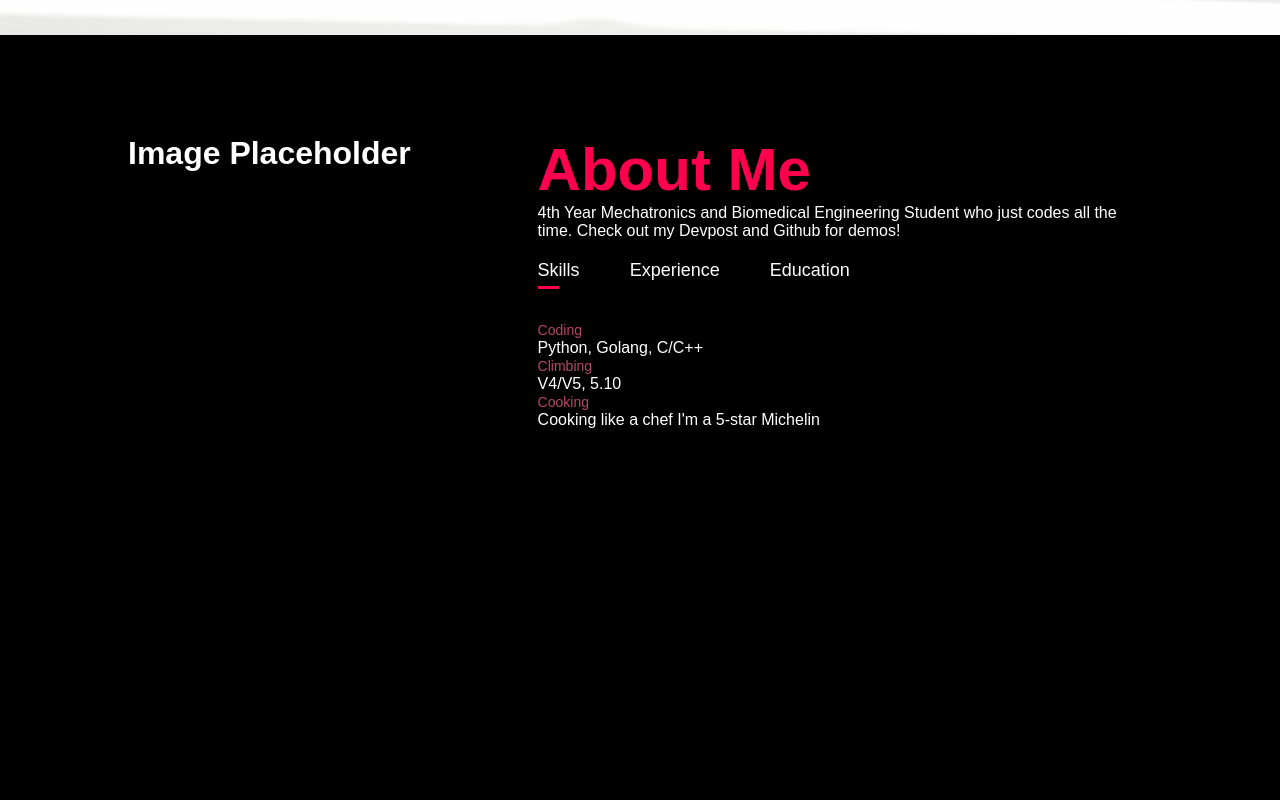
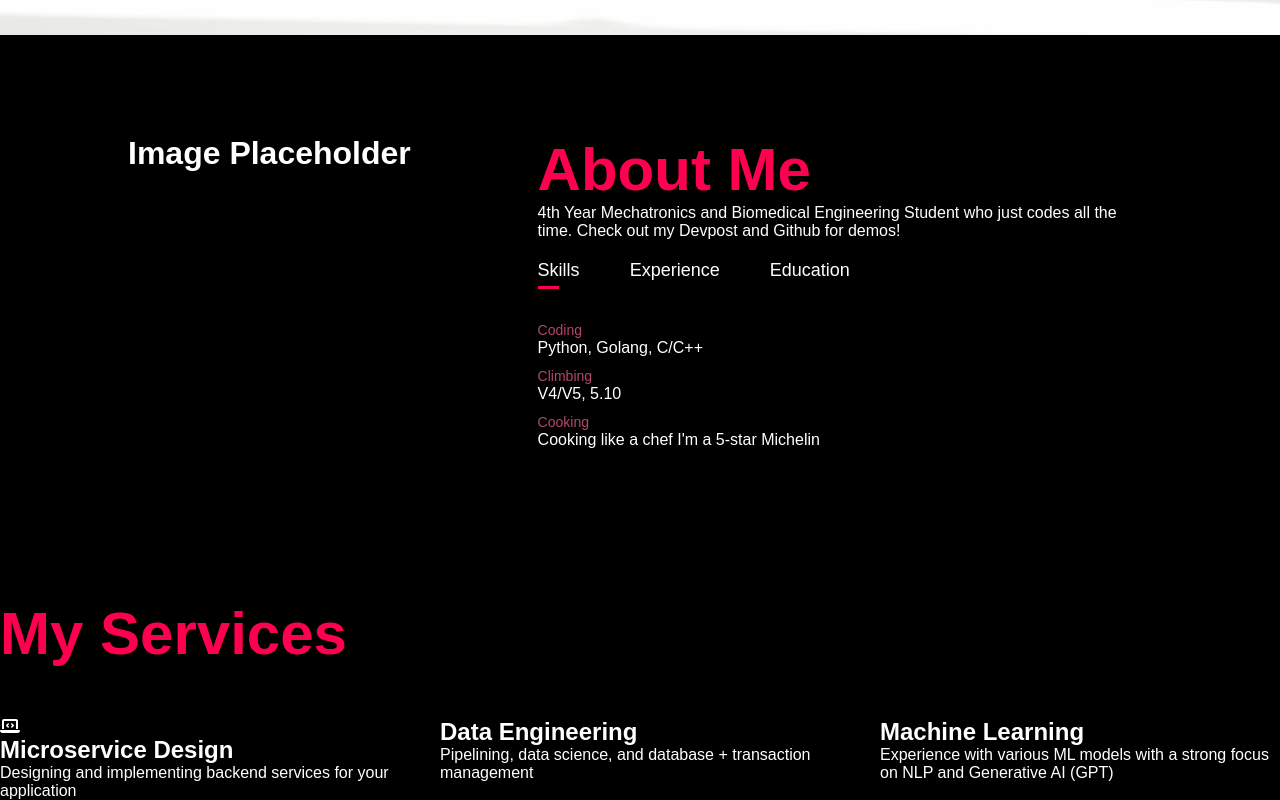
Before and after one commit to sunb26/Portfolio-Website, a plain HTML site: page index.html in a window 1280 px wide. Shown: the part 765-1565 px from the top of the page. Before the commit the page ends 1294 px from the top, so only its background shows below. Drawn offline with Linux system fonts and the light colour scheme.

Commit message:
Added Services page

```diff
--- a/index.html
+++ b/index.html
@@ -5,6 +5,7 @@
     <meta name="viewport" content="width=device-width, initial-scale=1.0">
     <title>Ben Sun Portfolio</title>
     <link rel="stylesheet" href="style.css">
+    <script src="https://kit.fontawesome.com/2cf92e3bdb.js" crossorigin="anonymous"></script>
 </head>
 <body>
     <div id="header">
@@ -69,6 +70,28 @@
             </div>
         </div>
     </div>
+
+    <!-- -----------Services------------------->
+
+    <div class="services">
+        <div class="container"></div>
+        <h1 class="sub-title">My Services</h1>
+        <div class="services-list">
+            <div>
+                <i class="fa-solid fa-laptop-code"></i>
+                <h2>Microservice Design</h2>
+                <p>Designing and implementing backend services for your application</p>
+            </div>
+            <div>
+                <h2>Data Engineering</h2>
+                <p>Pipelining, data science, and database + transaction management</p>
+            </div>
+            <div>
+                <h2>Machine Learning</h2>
+                <p>Experience with various ML models with a strong focus on NLP and Generative AI (GPT)</p>
+            </div>
+        </div>
+    </div>
     <script>
 
         var tablinks = document.getElementsByClassName("tab-links");
--- a/style.css
+++ b/style.css
@@ -141,7 +141,7 @@ nav ul li a:hover::after {
 
 .tab-contents ul li{
     list-style: none;
-    margin-top: 10px 0;
+    margin: 10px 0;
 }
 
 .tab-contents ul li span{
@@ -156,3 +156,14 @@ nav ul li a:hover::after {
 .tab-contents.active-tab {
     display: block;
 }
+
+/* -----------Services--------------*/
+#services {
+    padding: 30px 0;
+}
+.services-list {
+    display: grid;
+    grid-template-columns: repeat(auto-fit, minmax(250px, 1fr));
+    grid-gap: 40px;
+    margin-top: 50px;
+}
```
